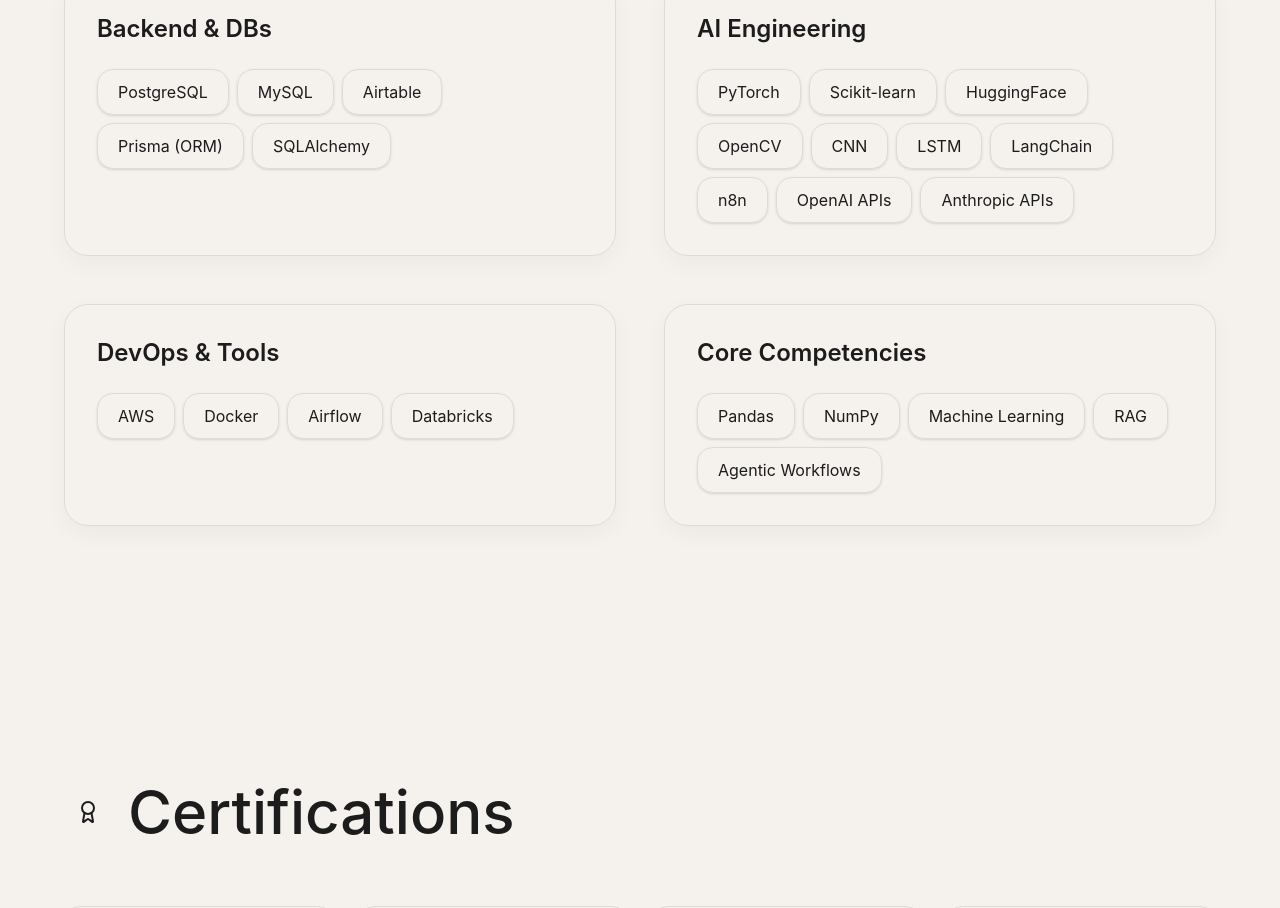
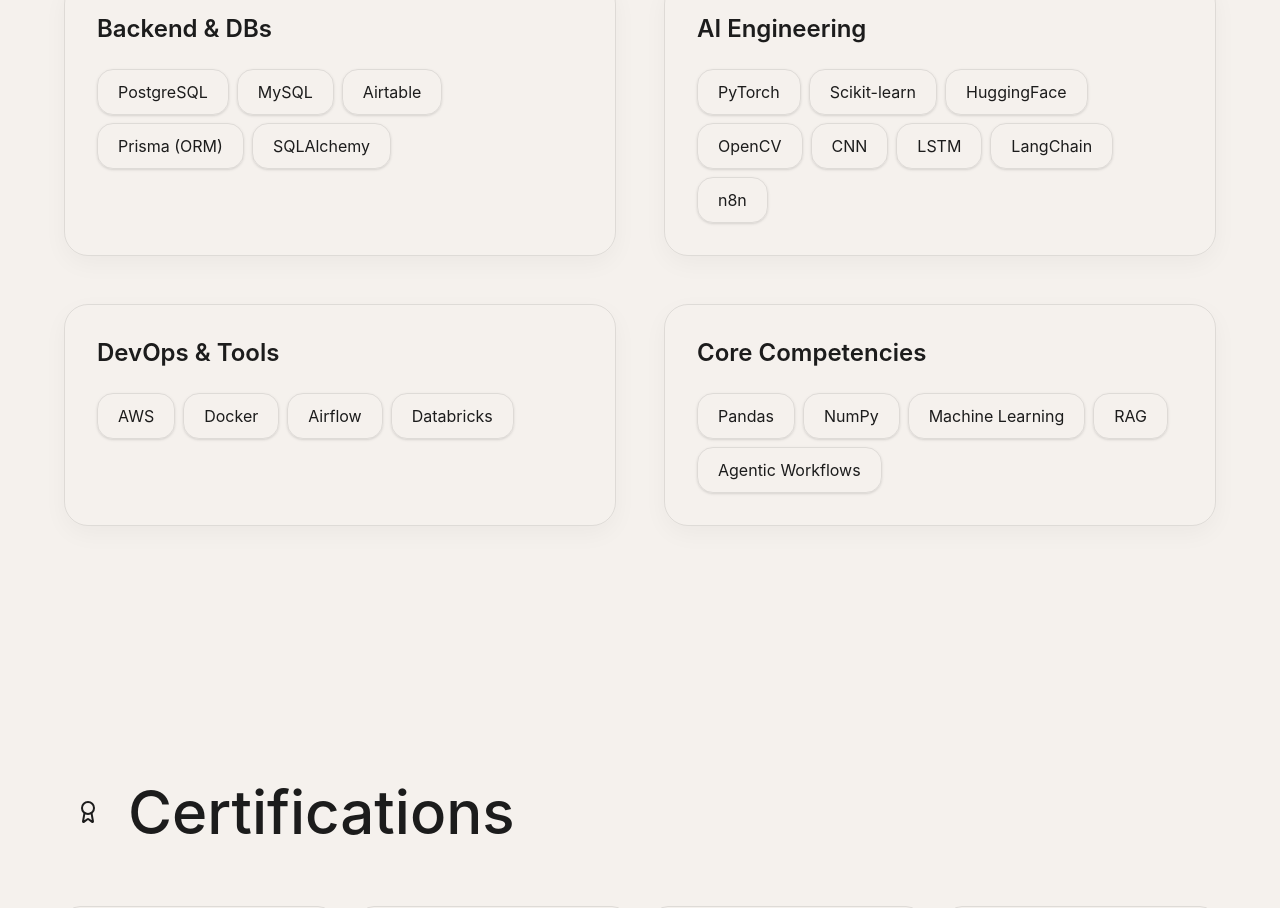
Before and after one commit to Utkarsh-Patel01/Design-portfolio, a React (Vite) app: page / in a window 1280 px wide. Shown: the part 3143-4051 px from the top of the page. Built offline with nearby package versions, Linux system fonts and the light colour scheme.

Commit message:
chore: remove OpenAI and Anthropic APIs from skills

```diff
--- a/src/app/App.tsx
+++ b/src/app/App.tsx
@@ -99,7 +99,7 @@
     },
     {
       category: "AI Engineering",
-      skills: ["PyTorch", "Scikit-learn", "HuggingFace", "OpenCV", "CNN", "LSTM", "LangChain", "n8n", "OpenAI APIs", "Anthropic APIs"],
+      skills: ["PyTorch", "Scikit-learn", "HuggingFace", "OpenCV", "CNN", "LSTM", "LangChain", "n8n"],
     },
     {
       category: "DevOps & Tools",
```
